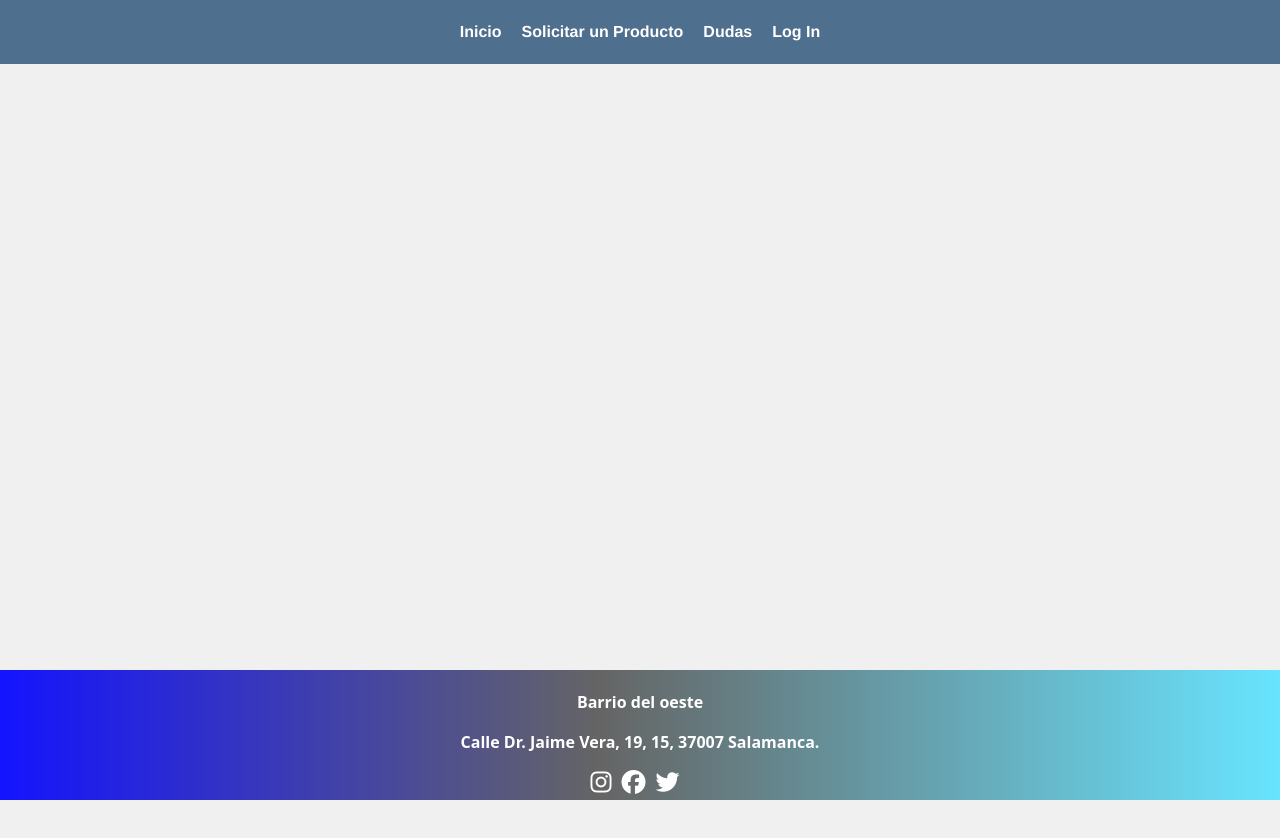
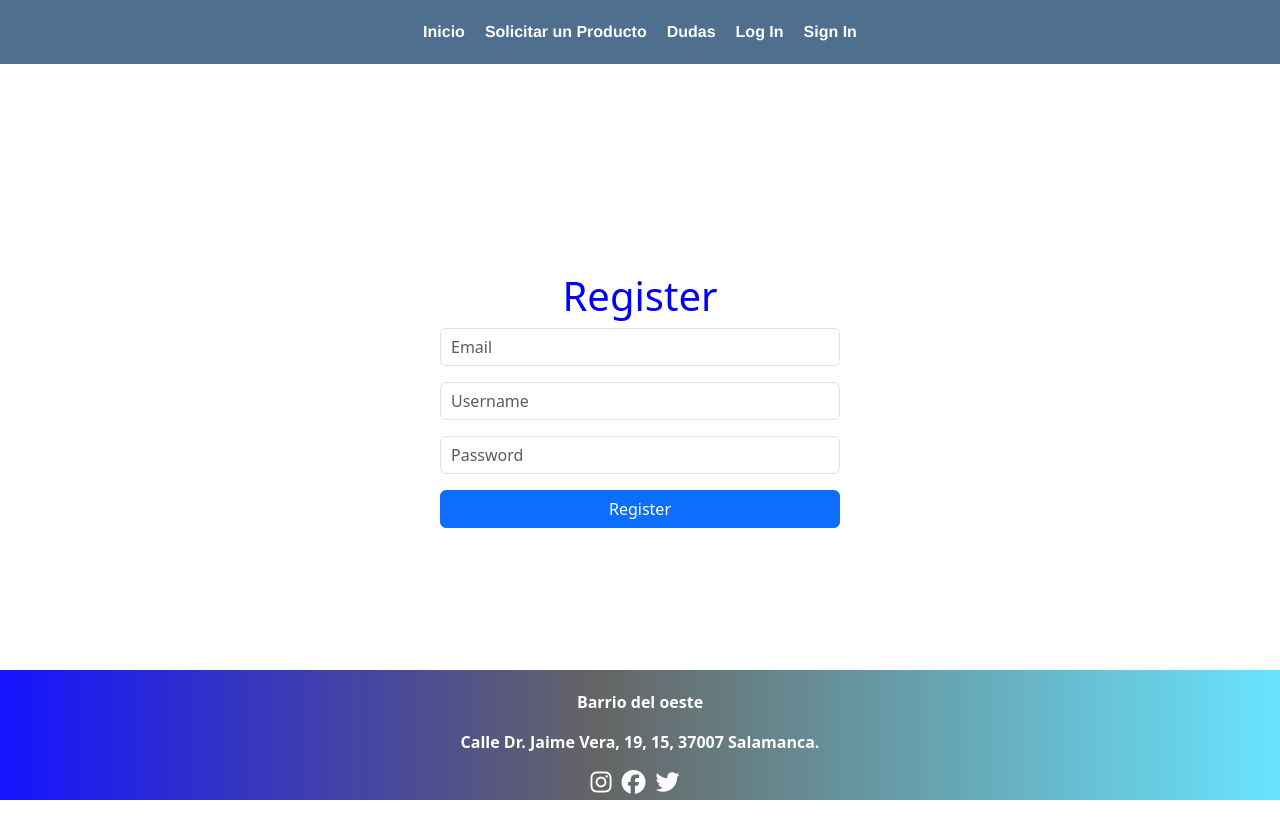
Before and after one commit to PabloGarciaLucas/La_Galeria, a Vue app in the folder la_galeriav/: page /#/signin in a window 1280 px wide. Shown: the top 838 px of the page. Built offline with nearby package versions, Linux system fonts and the light colour scheme.

Commit message:
[ADD][MOD] funcionalidad de registro practicamente completada, insert pedidos en solicitar Coctel funcionando correctamente

```diff
--- a/la_galeriav/package.json
+++ b/la_galeriav/package.json
@@ -13,6 +13,7 @@
     "@fortawesome/vue-fontawesome": "^3.0.6",
     "bootstrap": "^5.3.3",
     "core-js": "^3.8.3",
+    "cors": "^2.8.5",
     "jspdf": "^2.5.1",
     "vue": "^3.2.13",
     "vue-cookies": "^1.8.4",
--- a/la_galeriav/src/App.vue
+++ b/la_galeriav/src/App.vue
@@ -5,6 +5,7 @@
       <router-link to="/solicitarProducto" class="nav-link">Solicitar un Producto</router-link>
       <router-link to="/dudas" class="nav-link">Dudas</router-link>
       <router-link to="/login" class="nav-link">Log In</router-link>
+      <router-link to="/signin" class="nav-link">Sign In</router-link>
     </nav>
 
     <footer class="footer">
--- a/la_galeriav/src/components/SolicitarCoctel.vue
+++ b/la_galeriav/src/components/SolicitarCoctel.vue
@@ -1,35 +1,12 @@
 <template>
   <div id="coctelContainer">
-    <div v-for="coctel in cocteles" :key="coctel.id" class="container" @click="seleccionarCoctelYGenerarFactura(coctel.nombre, coctel.precio)">
+    <div v-for="coctel in cocteles" :key="coctel.id" class="container"
+      @click="seleccionarCoctelYGenerarFactura(coctel.nombre, coctel.precio)">
       <div :id="'container-' + coctel.id" class="container"></div>
       <span class="nombre">{{ coctel.nombre }}</span>
     </div>
   </div>
 </template>
-
-<style scoped>
-#coctelContainer {
-  display: flex;
-  justify-content: center;
-  align-items: center;
-  height: 100vh;
-  background-color: #F0F0F0;
-}
-.container {
-  border: 1px solid #ccc;
-  border-radius: 10px;
-  padding: 20px;
-  max-width: 400px;
-  margin: 0 20px;
-  display: flex;
-  flex-direction: column;
-  align-items: center;
-  cursor: pointer;
-}
-.coctelImage {
-  max-width: 100px;
-}
-</style>
 
 <script>
 import { jsPDF } from 'jspdf';
@@ -46,7 +23,7 @@ export default {
       try {
         const response = await fetch('http://localhost:8080/galeria/v1/productos');
         let data = await response.json();
-        // Limita el número de cócteles a tres
+
         if (data.length > 3) {
           data = data.slice(0, 3);
         }
@@ -68,18 +45,51 @@ export default {
         alert('Error al seleccionar el cóctel.');
       }
     },
+    async obtenerUltimoUsuario() {
+      try {
+        const response = await fetch('http://localhost:8080/galeria/v1/usuarios');
+        if (response.ok) {
+          const usuarios = await response.json();
+          if (usuarios.length > 0) {
+            usuarios.sort((a, b) => b.userID - a.userID);
+            const ultimoUsuario = usuarios[0];
+            return ultimoUsuario;
+          } else {
+            console.warn('No se encontraron usuarios en la base de datos.');
+            return null;
+          }
+        } else {
+          console.error('Error al obtener la lista de usuarios:', response.statusText);
+          return null;
+        }
+      } catch (error) {
+        console.error('Error al recuperar el último usuario:', error);
+        return null;
+      }
+    },
+
+
     async insertarPedido(nombreCoctel, precioCoctel) {
       try {
+        const usuario = await this.obtenerUltimoUsuario();
+        if (!usuario) {
+          throw new Error('No se pudo obtener el último usuario');
+        }
+        const fecha = new Date();
+        const fechaPedido = `${fecha.getFullYear()}-${(fecha.getMonth() + 1).toString().padStart(2, '0')}-${fecha.getDate().toString().padStart(2, '0')} ${fecha.getHours().toString().padStart(2, '0')}:${fecha.getMinutes().toString().padStart(2, '0')}:${fecha.getSeconds().toString().padStart(2, '0')}`;
         const response = await fetch('http://localhost:8080/galeria/v1/pedidos', {
           method: 'POST',
           headers: {
             'Content-Type': 'application/json'
           },
           body: JSON.stringify({
-            nombreCoctel,
-            precioCoctel
+            usuario: usuario,
+            fechaPedido: fechaPedido,
+            nombreCoctel: nombreCoctel,
+            precioCoctel: precioCoctel
           })
         });
+
         if (response.ok) {
           console.log('Pedido insertado correctamente.');
         } else {
@@ -90,6 +100,8 @@ export default {
         throw error;
       }
     },
+
+
     async recuperarNombreYPrecioCoctelDesdeBD(idCoctel) {
       try {
         const response = await fetch(`http://localhost:8080/galeria/v1/productos/${idCoctel}`);
@@ -143,3 +155,29 @@ export default {
   }
 }
 </script>
+
+<style scoped>
+#coctelContainer {
+  display: flex;
+  justify-content: center;
+  align-items: center;
+  height: 100vh;
+  background-color: #F0F0F0;
+}
+
+.container {
+  border: 1px solid #ccc;
+  border-radius: 10px;
+  padding: 20px;
+  max-width: 400px;
+  margin: 0 20px;
+  display: flex;
+  flex-direction: column;
+  align-items: center;
+  cursor: pointer;
+}
+
+.coctelImage {
+  max-width: 100px;
+}
+</style>
--- a/la_galeriav/src/main.js
+++ b/la_galeriav/src/main.js
@@ -3,4 +3,6 @@ import App from './App.vue'
 import router from './router'
 import '@fortawesome/fontawesome-free/css/all.css'
 
+
+
 createApp(App).use(router).mount('#app')
--- a/la_galeriav/src/router/index.js
+++ b/la_galeriav/src/router/index.js
@@ -1,6 +1,7 @@
 import { createRouter, createWebHashHistory } from 'vue-router'
 import Inicio from '../views/Inicio.vue'
 import LogIn from '../views/LogIn.vue'
+import SignIn from '../views/SignIn.vue'
 import Dudas from '../views/Dudas.vue'
 import SolicitarProducto from '../views/SolicitarProducto.vue'
 import PersonalizarCoctel from '../components/PersonalizarCoctel.vue'
@@ -28,6 +29,11 @@ const routes = [
     component: LogIn
   },
   {
+    path: '/signin',
+    name: 'signin',
+    component: SignIn
+  },
+  {
     path: '/solicitarCoctel',
     name: 'solicitarCoctel',
     component: SolicitarCoctel
--- a/la_galeriav/src/views/LogIn.vue
+++ b/la_galeriav/src/views/LogIn.vue
@@ -1,22 +1,66 @@
 <template>
   <div id="containerLogIn" class="container">
     <h1 class="tituloLogIn">Log In</h1>
-    <form class="formularioLogIn">
+    <form class="formularioLogIn" @submit.prevent="logIn">
       <div class="form-group">
-        <input type="email" class="form-control rounded" placeholder="Email">
+        <input type="text" v-model="username" class="form-control rounded" placeholder="Username" required :disabled="isLoggedIn">
       </div>
       <div class="form-group">
-        <input type="text" class="form-control rounded" placeholder="Username">
+        <input type="password" v-model="password" class="form-control rounded" placeholder="Password" required :disabled="isLoggedIn">
       </div>
-      <div class="form-group">
-        <input type="password" class="form-control rounded" placeholder="Password">
-      </div>
-      <button class="btn btn-primary btn-block">Log In</button>
+      <button type="submit" class="btn btn-primary btn-block" :disabled="isLoggedIn">Log In</button>
     </form>
   </div>
 </template>
 
-<style>
+<script>
+export default {
+  data() {
+    return {
+      username: '',
+      password: '',
+      users: [],
+      isLoggedIn: false // Bandera para indicar si el usuario está autenticado
+    }
+  },
+  methods: {
+    async logIn() {
+      try {
+        const response = await fetch('http://localhost:8080/galeria/v1/usuarios');
+        if (response.ok) {
+          this.users = await response.json();
+
+          const userMatch = this.users.find(user => user.userName === this.username && user.userPasswd === this.password);
+
+          if (userMatch) {
+            console.log('Usuario autenticado exitosamente.');
+            alert('¡Bienvenido de nuevo!');
+            this.isLoggedIn = true; // Marcar al usuario como autenticado
+            this.clearForm(); // Limpiar el formulario
+            // Aquí puedes redirigir al usuario a la página principal o a donde desees
+          } else {
+            console.error('Usuario o contraseña incorrectos.');
+            alert('Usuario o contraseña incorrectos. Por favor, inténtalo de nuevo.');
+          }
+        } else {
+          console.error('Error al obtener usuarios:', response.statusText);
+          alert('Error al obtener usuarios. Por favor, inténtalo de nuevo.');
+        }
+      } catch (error) {
+        console.error('Error al autenticar usuario:', error);
+        alert('Error al autenticar usuario. Por favor, inténtalo de nuevo.');
+      }
+    },
+    clearForm() {
+      // Limpiar los campos de usuario y contraseña
+      this.username = '';
+      this.password = '';
+    }
+  }
+}
+</script>
+
+<style scoped>
 body {
   background-color: #F0F0F0;
 }
--- /dev/null
+++ b/la_galeriav/src/views/SignIn.vue
@@ -0,0 +1,97 @@
+<template>
+    <div id="containerSignIn" class="container">
+        <h1 class="tituloRegister">Register</h1>
+        <form class="formularioRegister" @submit.prevent="register">
+            <div class="form-group">
+                <input type="email" v-model="email" class="form-control rounded" placeholder="Email" required>
+            </div>
+            <div class="form-group">
+                <input type="text" v-model="username" class="form-control rounded" placeholder="Username" required>
+            </div>
+            <div class="form-group">
+                <input type="password" v-model="password" class="form-control rounded" placeholder="Password" required>
+            </div>
+            <button type="submit" class="btn btn-primary btn-block">Register</button>
+        </form>
+    </div>
+</template>
+
+<script>
+export default {
+    data() {
+        return {
+            email: '',
+            username: '',
+            password: ''
+        }
+    },
+    methods: {
+        async register() {
+            try {
+                const response = await fetch('http://localhost:8080/galeria/v1/usuarios', {
+                    method: 'POST',
+                    headers: {
+                        'Content-Type': 'application/json'
+                    },
+                    body: JSON.stringify({
+                        userEmail: this.email,
+                        userName: this.username,
+                        userPasswd: this.password,
+                        user_role: ["Usuario"]
+                    })
+                });
+
+                if (response.ok) {
+                    console.log('Usuario registrado exitosamente.');
+                    alert('Usuario registrado correctamente.');
+                    this.email = '';
+                    this.username = '';
+                    this.password = '';
+                    this.$router.push('/login'); // Redirige a la página de login
+                } else {
+                    console.error('Error al registrar usuario:', response.statusText);
+                    alert('Error al registrar usuario. Por favor, inténtalo de nuevo.');
+                }
+            } catch (error) {
+                console.error('Error al registrar usuario:', error);
+                alert('Error al registrar usuario. Por favor, inténtalo de nuevo.');
+            }
+        }
+    }
+}
+</script>
+
+<style scoped>
+body {
+    background-color: #F0F0F0;
+}
+
+#containerSignIn {
+    display: flex;
+    flex-direction: column;
+    justify-content: center;
+    align-items: center;
+    height: 100vh;
+}
+
+.tituloRegister {
+    color: blue;
+}
+
+.formularioRegister {
+    max-width: 400px;
+    width: 100%;
+}
+
+.rounded {
+    border-radius: 10px;
+    padding: 10px;
+    margin-bottom: 10px;
+}
+
+.register {
+    border-radius: 10px;
+    padding: 10px 20px;
+    cursor: pointer;
+}
+</style>
```
Also changed, not shown: 2 other files (tests, documents, lock files or other folders). Lines whose indentation alone changed are shown as unchanged.
